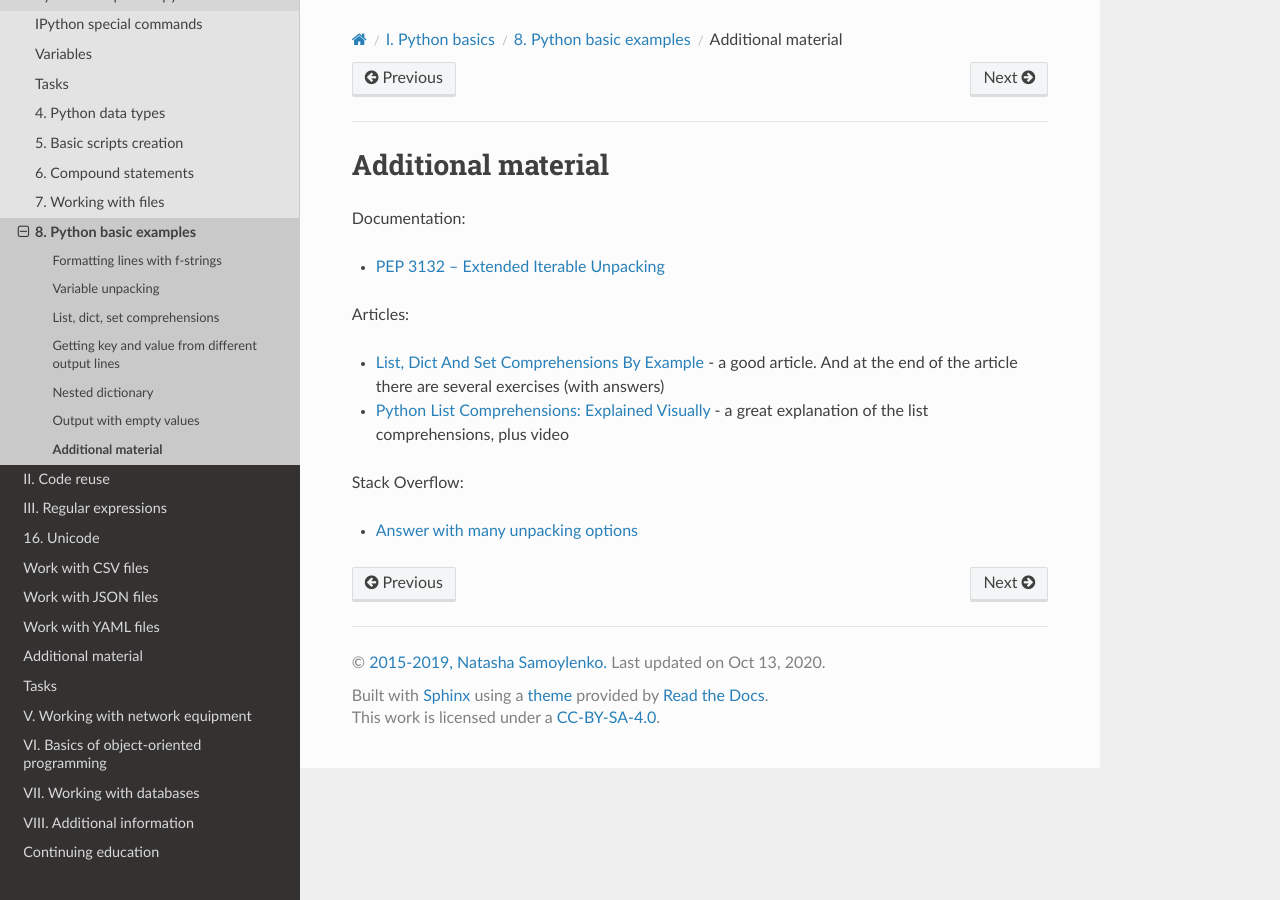
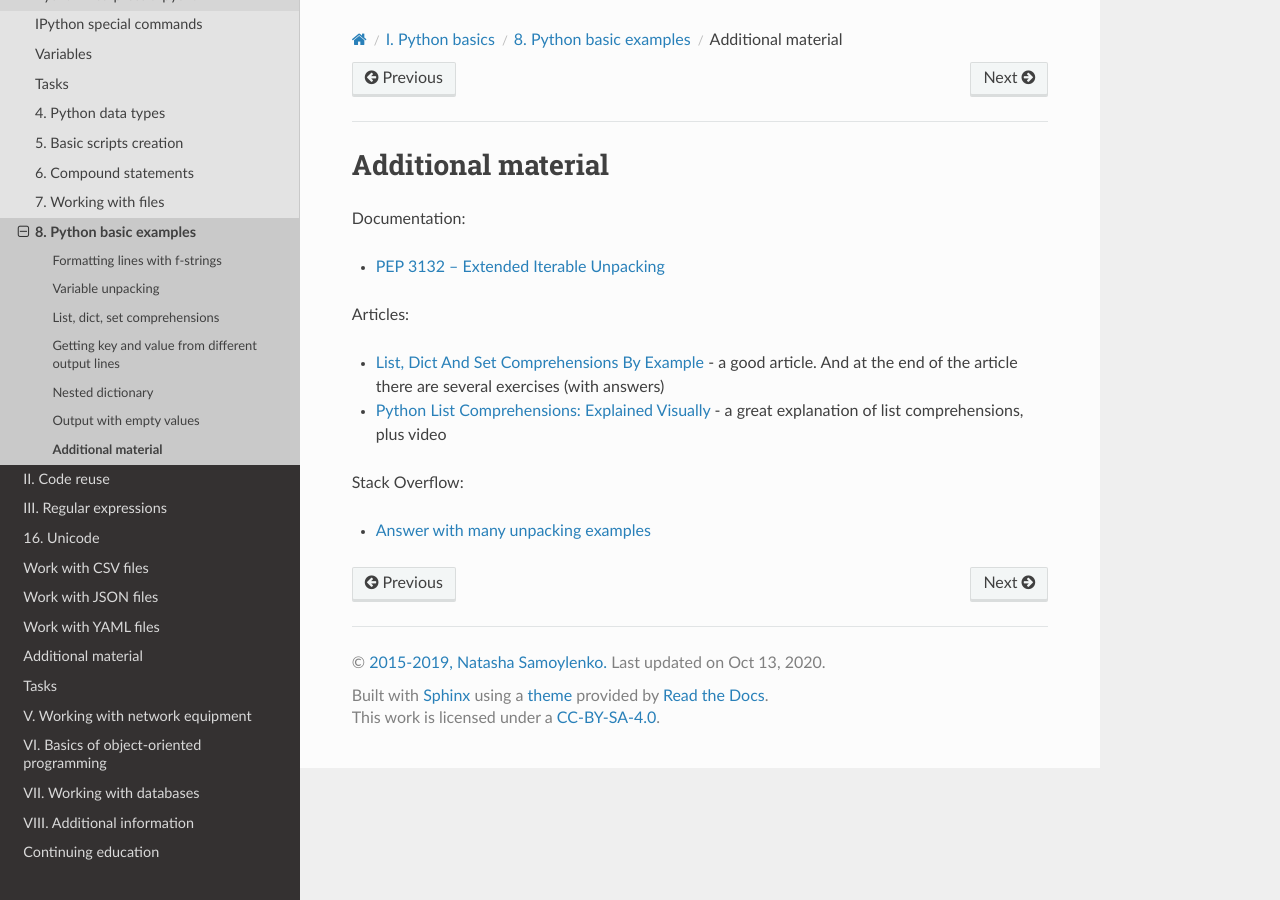
Before and after one commit to natenka/pyneng-book-en, a Sphinx documentation site: the page built from docs/source/book/08_python_basic_examples/further_reading.rst, in a window 1280 px wide. Built offline with Sphinx 7.4.7 and the Read the Docs theme 2.0.0, drawn with Linux system fonts in a browser that asks for light colours; pages that are not in the unit, such as notebooks, are missing from menus.

Commit message:
Update further_reading.rst

```diff
--- a/docs/source/book/08_python_basic_examples/further_reading.rst
+++ b/docs/source/book/08_python_basic_examples/further_reading.rst
@@ -11,8 +11,8 @@ Articles:
 -  `List, Dict And Set Comprehensions By
    Example <https://www.smallsurething.com/list-dict-and-set-comprehensions-by-example/>`__ - a good article. And at the end of the article there are several exercises (with answers)
 -  `Python List Comprehensions: Explained
-   Visually <http://treyhunner.com/2015/12/python-list-comprehensions-now-in-color/>`__ - a great explanation of the list comprehensions, plus video
+   Visually <http://treyhunner.com/2015/12/python-list-comprehensions-now-in-color/>`__ - a great explanation of list comprehensions, plus video
 
 Stack Overflow:
 
--  `Answer with many unpacking options <https://stackoverflow.com/questions/6967632/unpacking-extended-unpacking-and-nested-extended-unpacking>`__
+-  `Answer with many unpacking examples <https://stackoverflow.com/questions/6967632/unpacking-extended-unpacking-and-nested-extended-unpacking>`__
```
